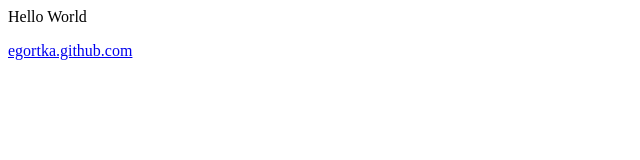
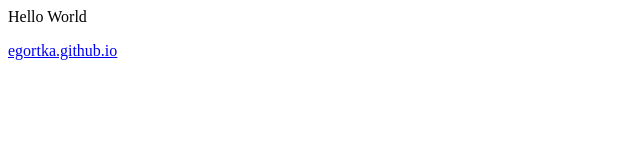
Before and after one commit to egortka/egortka.github.io, a plain HTML site: page index.html in a window 1280 px wide. Shown: the full height of the page, 0-640 px from the left. Drawn offline with Linux system fonts and the light colour scheme.

Commit message:
new link

```diff
--- a/index.html
+++ b/index.html
@@ -5,6 +5,6 @@ Hello World
   <title>Тег А, атрибут href</title>
  </head>
  <body>
-  <p><a href="https://egortka.github.com/index.html">egortka.github.com</a></p>
+  <p><a href="https://egortka.github.io/index.html">egortka.github.io</a></p>
  </body>
 </html>
```
